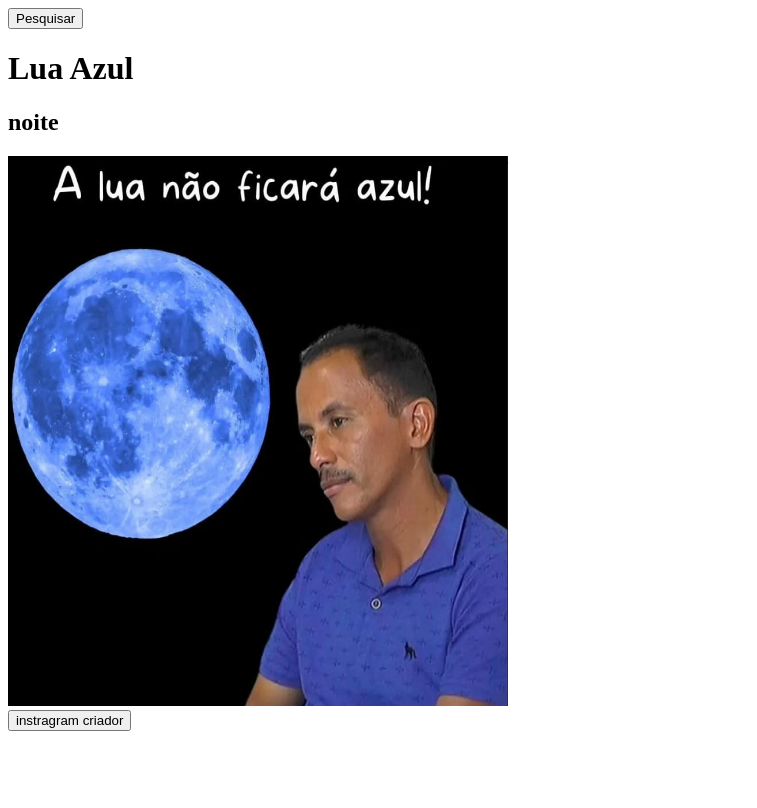
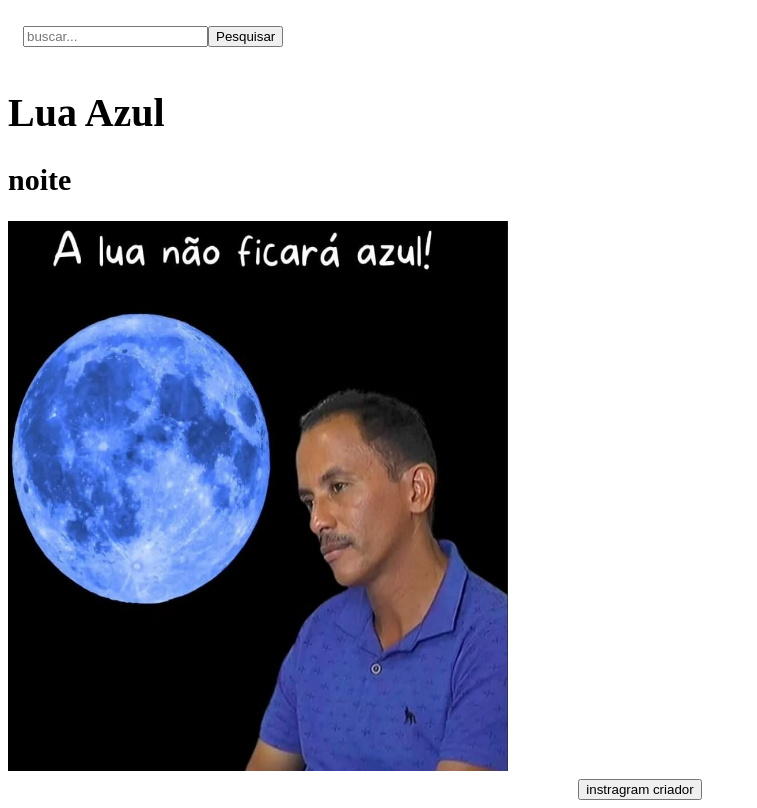
Before and after one commit to RickBaker007/Pratica-1-programas, a plain HTML site: page index.html in a window 1280 px wide. Shown: the whole page, without its empty margins (0-757 px from the left). Drawn offline with Linux system fonts and the light colour scheme.

Commit message:
Add files via upload

```diff
--- a/index.html
+++ b/index.html
@@ -9,7 +9,7 @@
     <body>
         <header class="cabeçalho">
             <div>
-                <inyup type="text" id="textbusca" placehoder="buscar..."><button>Pesquisar</button>
+                <input type="text" id="textbusca" placeholder="buscar..."><button>Pesquisar</button>
             </div>
         </header>
         <h1>Lua Azul</h1>
--- a/styles.css
+++ b/styles.css
@@ -0,0 +1,18 @@
+header{
+    background-color: blue
+    text-align center;
+    padding: 15px;
+    border-radius: 15px;
+}
+body{
+    color: white
+    background-color: green;
+    text-align: justify
+    font-family:sans-serif;
+    font-size: 20px;
+}
+
+
+footer{
+    text-align:center;
+}
```
